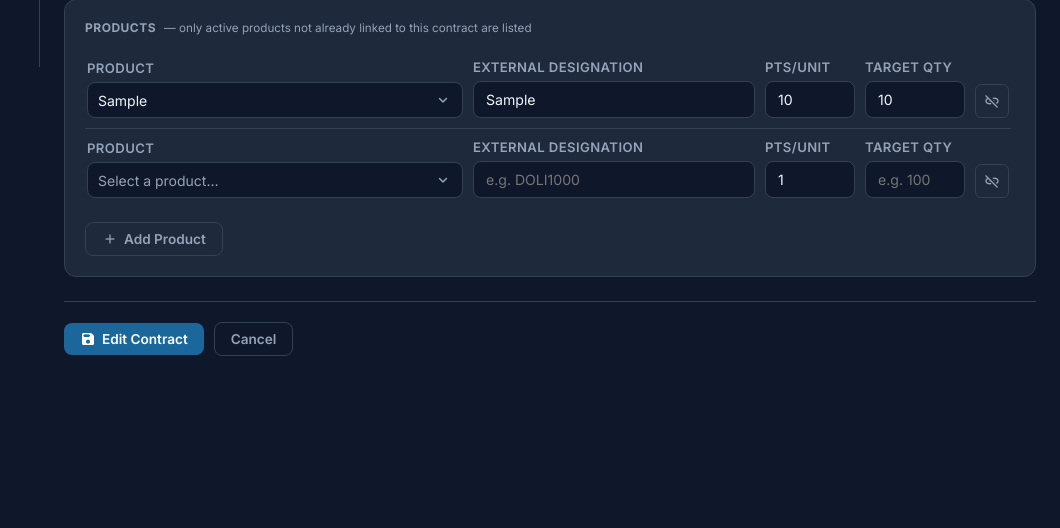
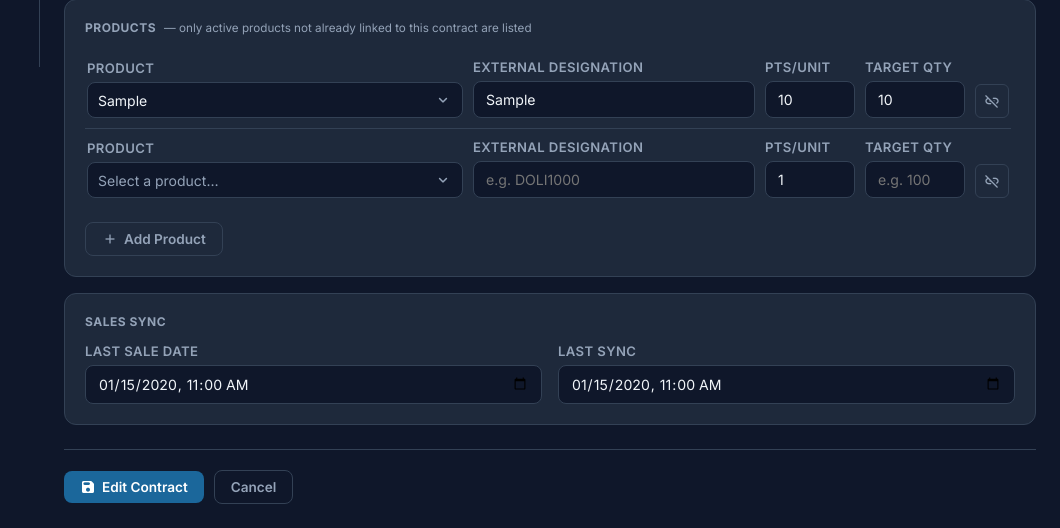
Before and after one commit to khalidbrx-Q/FIDPHA, a Django app: page /control/contracts/1/edit/ in a window 1280 px wide. Shown: the part 733-1261 px from the top of the page, without its empty margins (220-1280 px from the left). Before the commit the page ends 1089 px from the top, so only its background shows below. Run offline with Django 5.2, Linux system fonts and the light colour scheme; a user stored in the database is signed in; tables that the repository leaves empty hold one stand-in row (values such as "Sample post").

Commit message:
add the ability to edit last sale date and last sync date to the control panel

```diff
--- a/control/forms.py
+++ b/control/forms.py
@@ -101,10 +101,27 @@ class ContractForm(forms.ModelForm):
         ),
         input_formats=['%Y-%m-%dT%H:%M'],
     )
+    last_sale_datetime = forms.DateTimeField(
+        required=False,
+        widget=forms.DateTimeInput(
+            attrs={'type': 'datetime-local', 'class': 'form-input'},
+            format='%Y-%m-%dT%H:%M',
+        ),
+        input_formats=['%Y-%m-%dT%H:%M'],
+    )
+    last_sync_at = forms.DateTimeField(
+        required=False,
+        widget=forms.DateTimeInput(
+            attrs={'type': 'datetime-local', 'class': 'form-input'},
+            format='%Y-%m-%dT%H:%M',
+        ),
+        input_formats=['%Y-%m-%dT%H:%M'],
+    )
 
     class Meta:
         model  = Contract
-        fields = ['title', 'designation', 'account', 'start_date', 'end_date', 'status']
+        fields = ['title', 'designation', 'account', 'start_date', 'end_date', 'status',
+                  'last_sale_datetime', 'last_sync_at']
         widgets = {
             'designation': forms.Textarea(attrs={'rows': 3, 'class': 'form-input'}),
         }
--- a/control/templates/control/contracts_form.html
+++ b/control/templates/control/contracts_form.html
@@ -216,6 +216,25 @@
             <span class="material-icons-round">add</span> Add Product
         </button>
     </div>
+
+    <!-- ── Sales Sync (edit only) ───────────────────────────────── -->
+    {% if page_action == "Edit" %}
+    <div class="card" style="margin-bottom:16px;">
+        <div class="section-label">Sales Sync</div>
+        <div class="form-grid-2">
+            <div class="form-group" style="margin-bottom:0;">
+                <label class="form-label">Last Sale Date</label>
+                {{ form.last_sale_datetime }}
+                {% for e in form.last_sale_datetime.errors %}<div class="form-error">{{ e }}</div>{% endfor %}
+            </div>
+            <div class="form-group" style="margin-bottom:0;">
+                <label class="form-label">Last Sync</label>
+                {{ form.last_sync_at }}
+                {% for e in form.last_sync_at.errors %}<div class="form-error">{{ e }}</div>{% endfor %}
+            </div>
+        </div>
+    </div>
+    {% endif %}
 
     <!-- ── Submit ─────────────────────────────────────────────────── -->
     <div class="form-actions">
```
